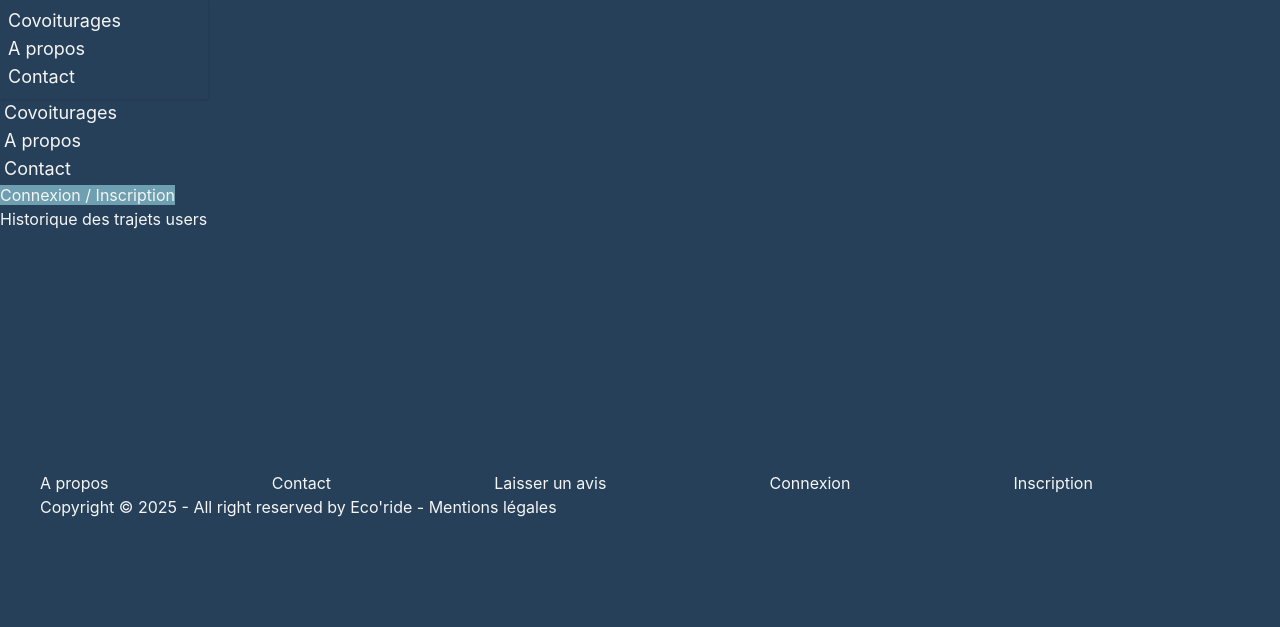
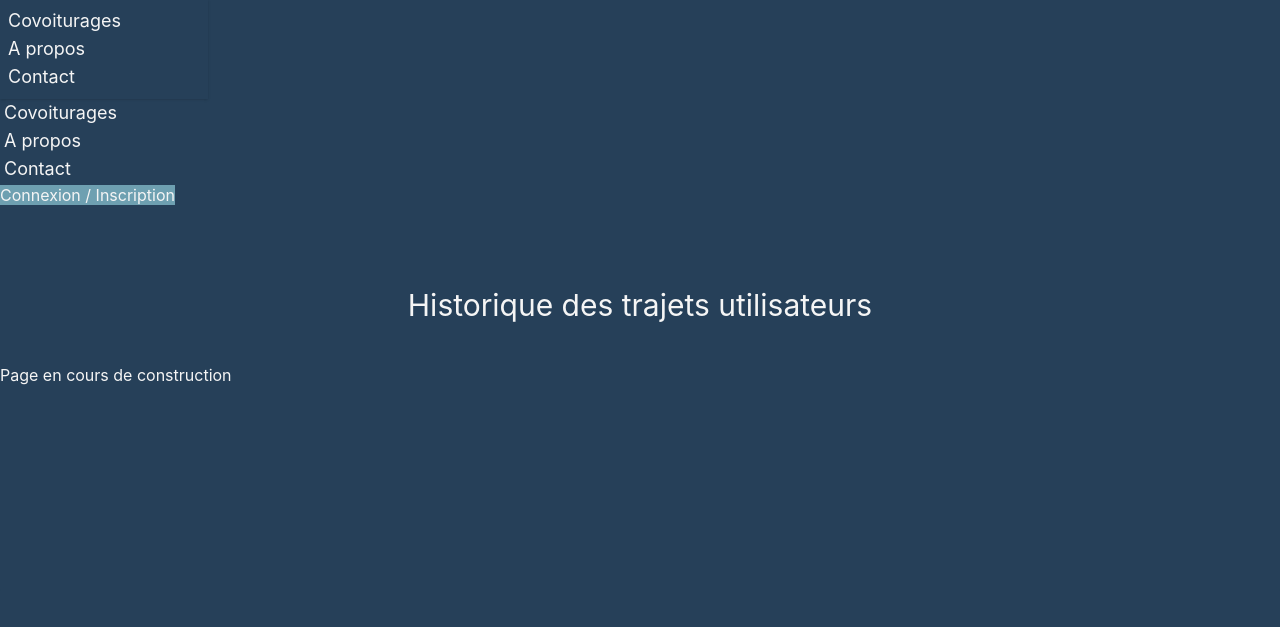
Before and after one commit to Gwladyslsn/ecoride_ecf, a PHP site: template src/Templates/page/history.php in a window 1280 px wide. Shown: the part 205-832 px from the top of the page. Before the commit the page ends 722 px from the top, so only its background shows below. Run offline with PHP 8.4, Linux system fonts and the light colour scheme; the template is opened without the code that fills it, so the values that code supplies are empty; some libraries are stand-ins or nearby versions.

Commit message:
update : in progress

```diff
--- a/src/Templates/page/history.php
+++ b/src/Templates/page/history.php
@@ -2,7 +2,8 @@
 
 require_once _ROOTPATH_ . '/src/Templates/header.php'; ?>
 
-<h1>Historique des trajets users</h1>
+<h1 class="text-center text-3xl mt-20 mb-10">Historique des trajets utilisateurs</h1>
+<p>Page en cours de construction</p>
 
 <?php
 require_once _ROOTPATH_ . '/src/Templates/footer.php'; ?>
```
